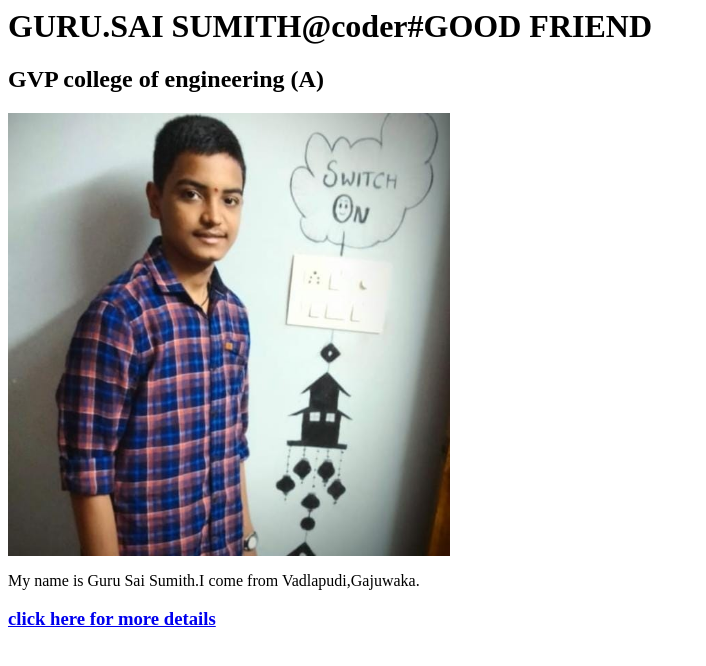
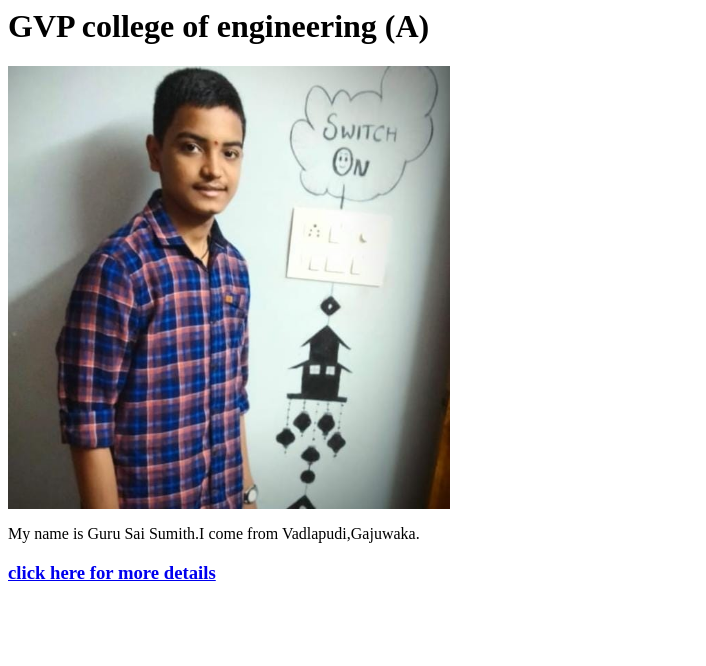
Before and after one commit to gurusaiss/saisumith, a plain HTML site: page index.html in a window 1280 px wide. Shown: the whole page, without its empty margins (0-706 px from the left). Drawn offline with Linux system fonts and the light colour scheme.

Commit message:
modified

```diff
--- a/index.html
+++ b/index.html
@@ -1,7 +1,6 @@
 <html>
     <head>
-		<h1>GURU.SAI SUMITH@coder#GOOD FRIEND</h1>
-		<h2>GVP college of engineering (A)</h2>
+		<h1>GVP college of engineering (A)</h1>
     </head>
 
 	<body>
```
